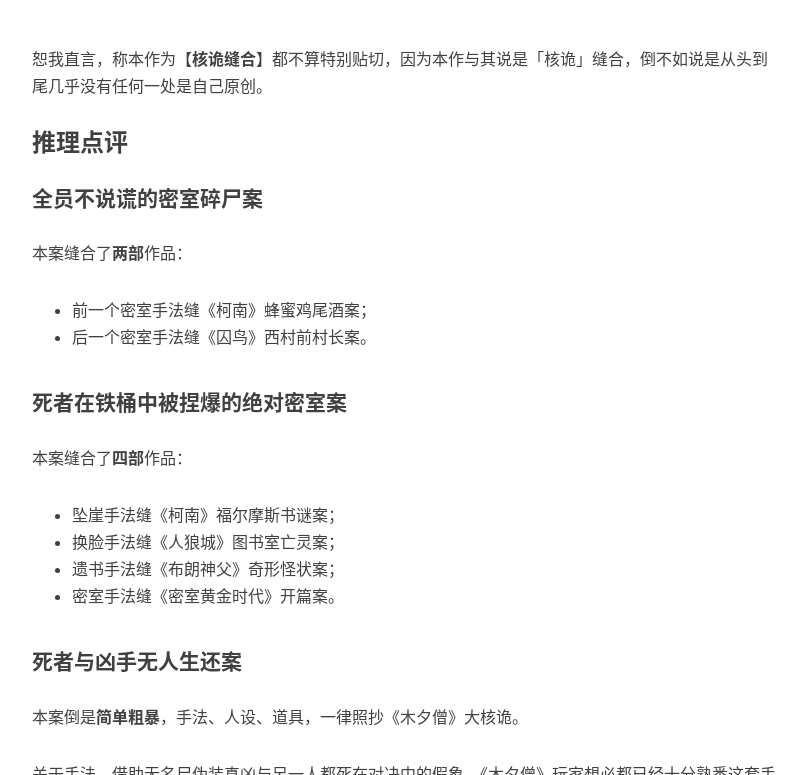
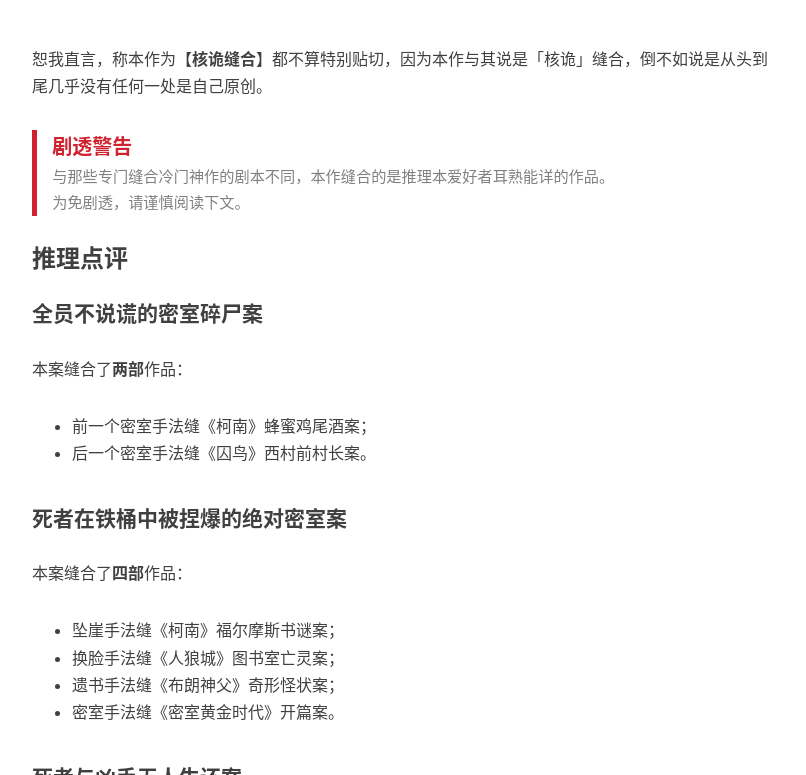
Before and after one commit to mysteryreview/mysteryreview.github.io, a Jekyll site: the page built from _posts/2024-07-31-葡萄不幸福.md, in a window 1280 px wide and 900 px high, scrolled down 451 px, cut to the strip 125-900 px from the top of the window. Shown: the whole strip, without its empty margins (233-1039 px from the left). Built offline with Jekyll 4.4.1, drawn with Linux system fonts in a browser that asks for light colours; nearby versions of some CDN libraries; comment, search, counter and statistics services are not loaded.

Commit message:
Update 2024-07-31-葡萄不幸福.md

```diff
--- a/_posts/2024-07-31-葡萄不幸福.md
+++ b/_posts/2024-07-31-葡萄不幸福.md
@@ -14,6 +14,12 @@
 ---
 
 恕我直言，称本作为【**核诡缝合**】都不算特别贴切，因为本作与其说是「核诡」缝合，倒不如说是从头到尾几乎没有任何一处是自己原创。
+
+<blockquote style="border-left-color: rgb(207, 34, 46); padding: 0px 1em; margin-bottom: 16px;">
+<p style="color: rgb(207, 34, 46); font-size: 2rem; font-weight: bold;">剧透警告</p>
+<p>与那些专门缝合冷门神作的剧本不同，本作缝合的是推理本爱好者耳熟能详的作品。</p>
+<p>为免剧透，请谨慎阅读下文。</p>
+</blockquote>
 
 ### 推理点评
 #### 全员不说谎的密室碎尸案
```
